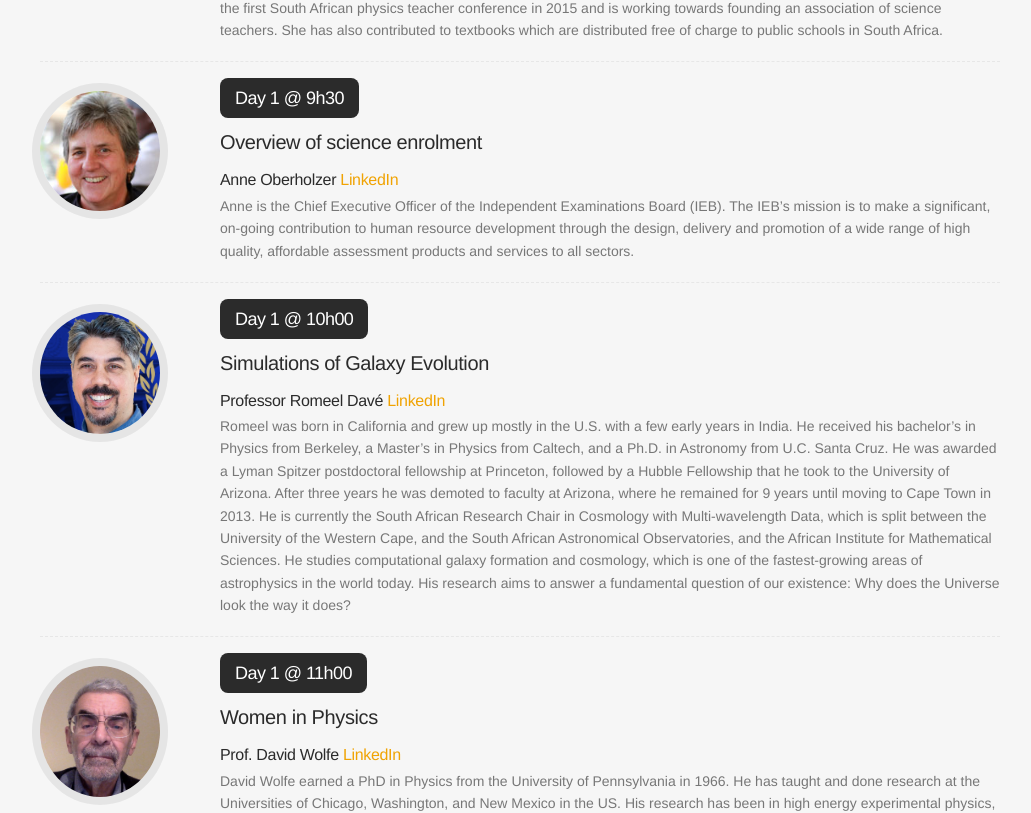
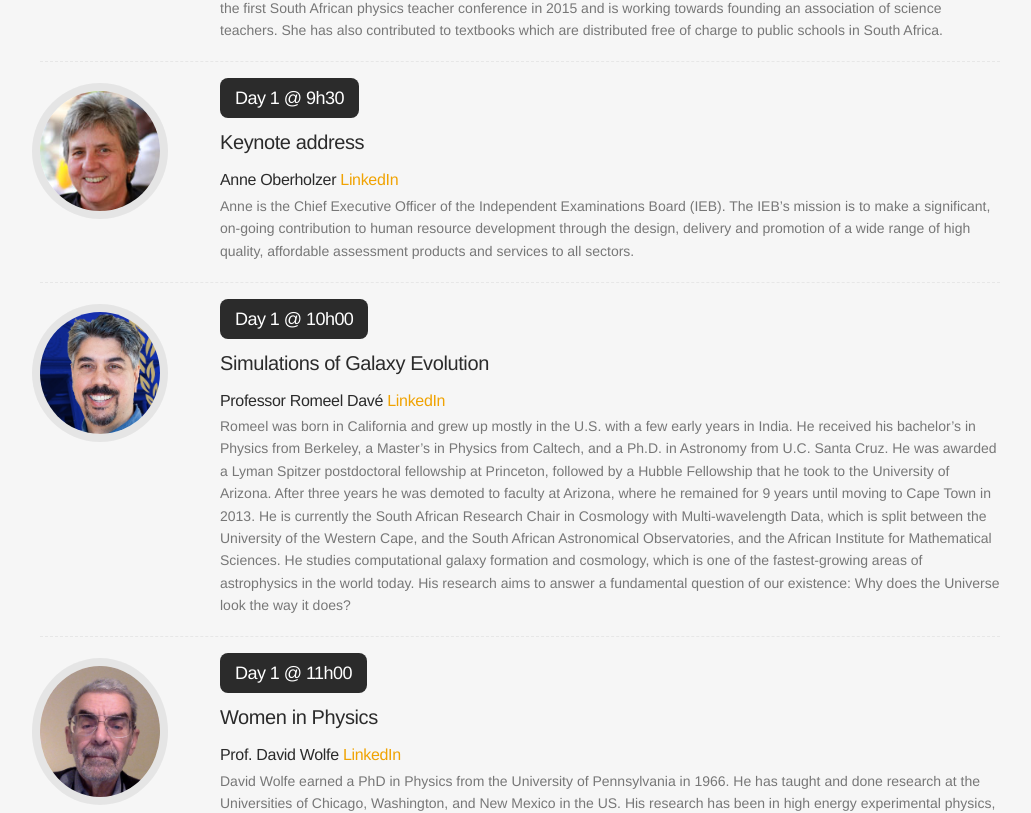
Before and after one commit to Siyavula/conferences, a plain HTML site: page 2016/physics/index.html in a window 1280 px wide. Shown: the part 2819-3632 px from the top of the page, without its empty margins (120-1151 px from the left). Drawn offline with nearby package versions, Linux system fonts and the light colour scheme; some packages are replaced by stand-ins of ours.

Commit message:
updated Anne

```diff
--- a/2016/physics/index.html
+++ b/2016/physics/index.html
@@ -238,7 +238,7 @@ allowfullscreen></iframe>
           <!--
             <span style="margin-bottom:10px;" class="speech-time">Day 1 @ 9h30</span>
           -->
-            <span> Overview of science enrolment</span>
+            <span> Keynote address</span>
         </h3>
 
         <h3 class="speakers-name">Anne Oberholzer <a href="https://www.linkedin.com/in/anne-oberholzer-45715517" title="LinkedIn">LinkedIn</a></h3>
@@ -336,6 +336,8 @@ allowfullscreen></iframe>
         <h3 class="speakers-name">Associate Professor Rhett Allain <a href="http://twitter.com/rjallain" title="@rjallain">@rjallain</a></h3>
         <p class="speakers-bio">Rhett Allain is an associate professor of physics at Southeastern Louisiana University and the author of the Wired magazine science blog Dot Physics. He received his Ph.D. from North Carolina State University in 2001 and works in the field of physics education research. In his blog, Dot Physics, Allain discusses physical concepts, answers questions related to physics and math, and debunks questionable physical claims. Many of his posts are supported by experiments, calculations and models. Recently, he has analyzed the physics behind the Angry Birds Space video game and behind a now-debunked video which purported to show a man flying with home-made wings. He has also criticized television shows, including Fight Science, that perform poorly controlled experiments which are presented as scientific.</p>
       </li>
+
+
 
       <li class="speakers-item" itemprop="performer" itemscope itemtype="http://schema.org/Person">
 
@@ -603,7 +605,7 @@ allowfullscreen></iframe>
                   <img class="photo" src="themes/yellow-swan/img/Anne_Oberholzer.jpg" alt="Anne Oberholzer">
                 </span>
 
-              Overview of science enrolment
+              Keynote address
                 <span class="speakers-company">Independent Examinations Board</span>
               </td>
               <td class="schedule-description"></td>
```
